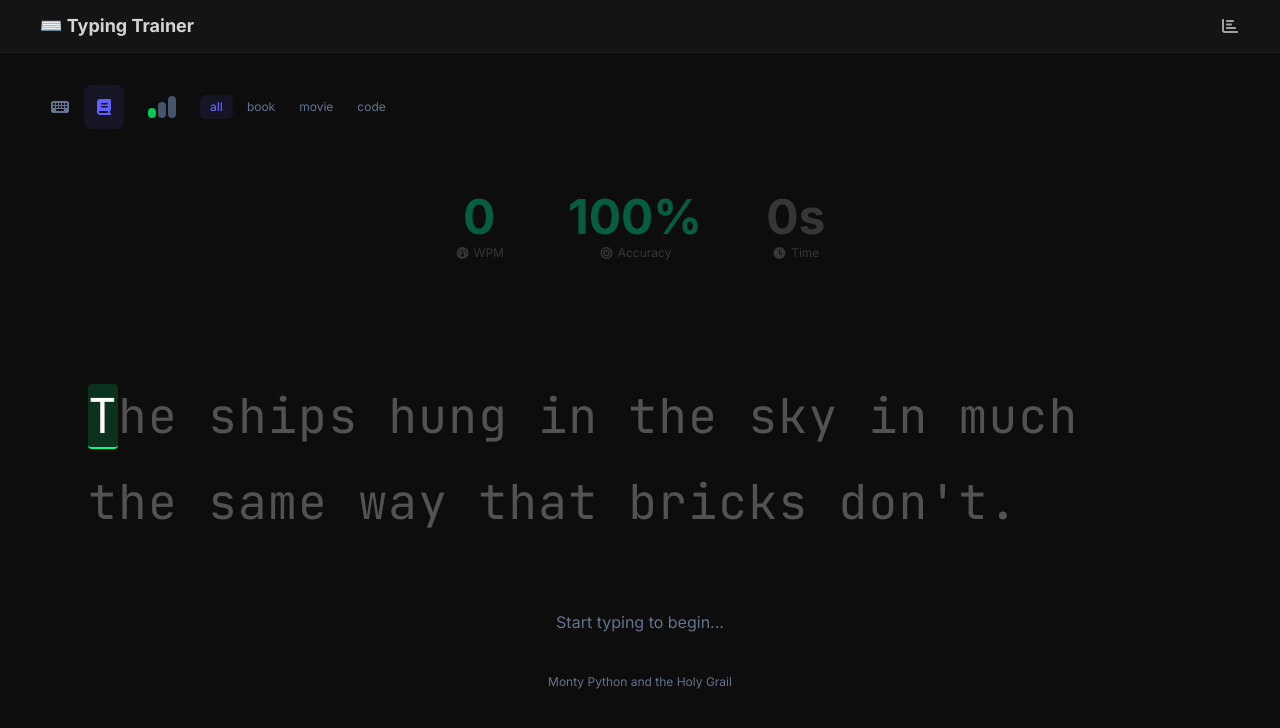
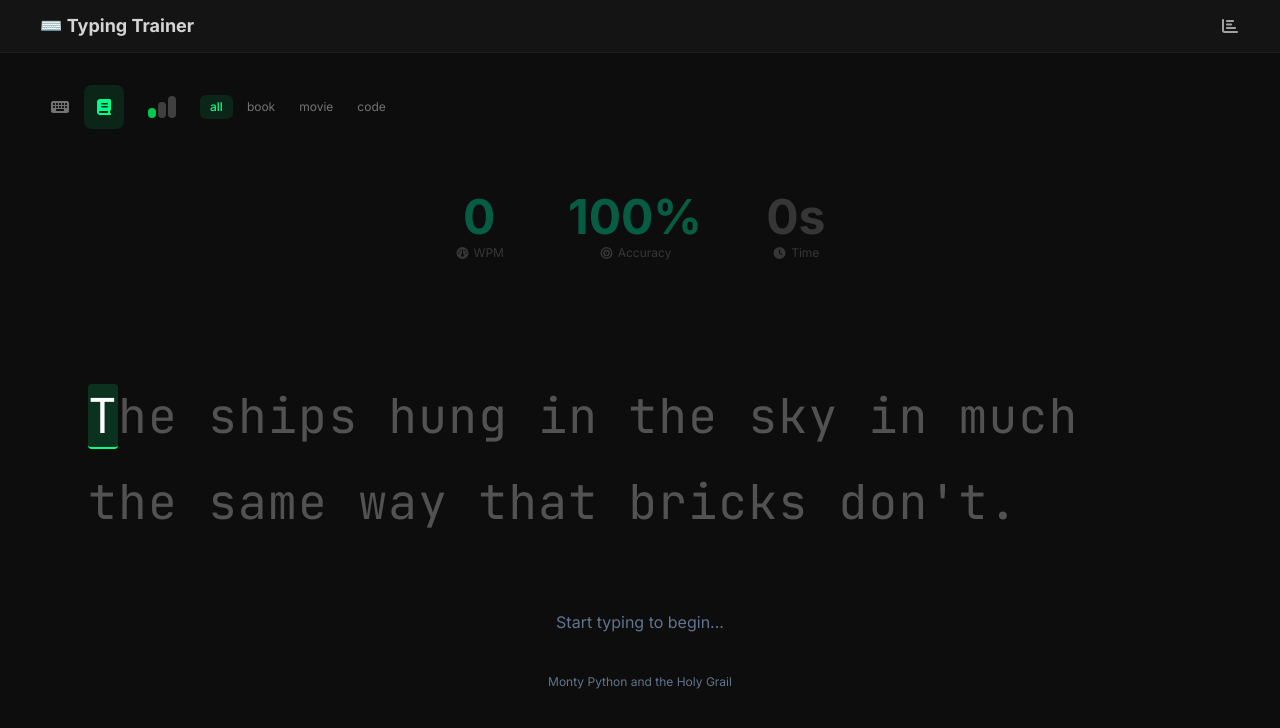
Before and after one commit to stuarthopwood/typing-trainer, a Next.js app: page / in a window 1280 px wide. Shown: the top 728 px of the page. Built offline with nearby package versions, Linux system fonts and the light colour scheme.

Commit message:
Extend green theme to menu — replace indigo with #00ff88 accents

```diff
--- a/components/ModeSelector.tsx
+++ b/components/ModeSelector.tsx
@@ -42,8 +42,8 @@ export default function ModeSelector({
           onClick={() => onModeChange("drill")}
           className={`p-2.5 rounded-lg transition-all ${
             mode === "drill"
-              ? "text-indigo-500 bg-indigo-500/10"
-              : "text-slate-400 dark:text-slate-500 hover:text-slate-600 dark:hover:text-slate-300"
+              ? "text-[#00ff88] bg-[#00ff88]/10"
+              : "text-neutral-500 hover:text-neutral-300"
           }`}
           title="Key Drill"
         >
@@ -53,8 +53,8 @@ export default function ModeSelector({
           onClick={() => onModeChange("passage")}
           className={`p-2.5 rounded-lg transition-all ${
             mode === "passage"
-              ? "text-indigo-500 bg-indigo-500/10"
-              : "text-slate-400 dark:text-slate-500 hover:text-slate-600 dark:hover:text-slate-300"
+              ? "text-[#00ff88] bg-[#00ff88]/10"
+              : "text-neutral-500 hover:text-neutral-300"
           }`}
           title="Passages"
         >
@@ -65,24 +65,24 @@ export default function ModeSelector({
       {/* Difficulty — signal bar style, cycles on click */}
       <button
         onClick={cycleDifficulty}
-        className="flex items-end gap-0.5 p-2 rounded-lg hover:bg-slate-100 dark:hover:bg-slate-800 transition-all"
+        className="flex items-end gap-0.5 p-2 rounded-lg hover:bg-neutral-800 transition-all"
         title={`Difficulty: ${passageDifficulty} (click to cycle)`}
       >
         <span
           className={`w-2 rounded-sm transition-colors ${
-            difficultyIndex >= 0 ? "bg-green-500" : "bg-slate-300 dark:bg-slate-600"
+            difficultyIndex >= 0 ? "bg-green-500" : "bg-neutral-700"
           }`}
           style={{ height: "10px" }}
         />
         <span
           className={`w-2 rounded-sm transition-colors ${
-            difficultyIndex >= 1 ? "bg-amber-500" : "bg-slate-300 dark:bg-slate-600"
+            difficultyIndex >= 1 ? "bg-amber-500" : "bg-neutral-700"
           }`}
           style={{ height: "16px" }}
         />
         <span
           className={`w-2 rounded-sm transition-colors ${
-            difficultyIndex >= 2 ? "bg-red-500" : "bg-slate-300 dark:bg-slate-600"
+            difficultyIndex >= 2 ? "bg-red-500" : "bg-neutral-700"
           }`}
           style={{ height: "22px" }}
         />
@@ -97,8 +97,8 @@ export default function ModeSelector({
               onClick={() => onDrillLevelChange(level)}
               className={`px-2.5 py-1 text-xs rounded-md transition-all ${
                 drillLevel === level
-                  ? "text-indigo-500 bg-indigo-500/10 font-medium"
-                  : "text-slate-400 dark:text-slate-500 hover:text-slate-600 dark:hover:text-slate-300"
+                  ? "text-[#00ff88] bg-[#00ff88]/10 font-medium"
+                  : "text-neutral-500 hover:text-neutral-300"
               }`}
             >
               {level.replace("-", " ")}
@@ -115,8 +115,8 @@ export default function ModeSelector({
               onClick={() => onCategoryChange(c)}
               className={`px-2.5 py-1 text-xs rounded-md transition-all ${
                 passageCategory === c
-                  ? "text-indigo-500 bg-indigo-500/10 font-medium"
-                  : "text-slate-400 dark:text-slate-500 hover:text-slate-600 dark:hover:text-slate-300"
+                  ? "text-[#00ff88] bg-[#00ff88]/10 font-medium"
+                  : "text-neutral-500 hover:text-neutral-300"
               }`}
             >
               {c}
```
